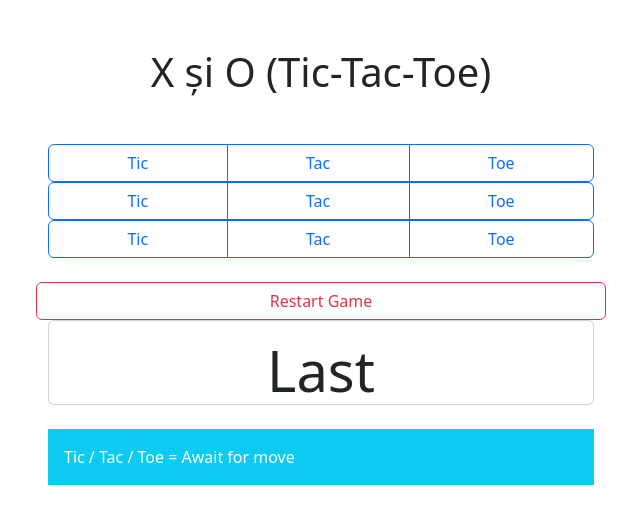
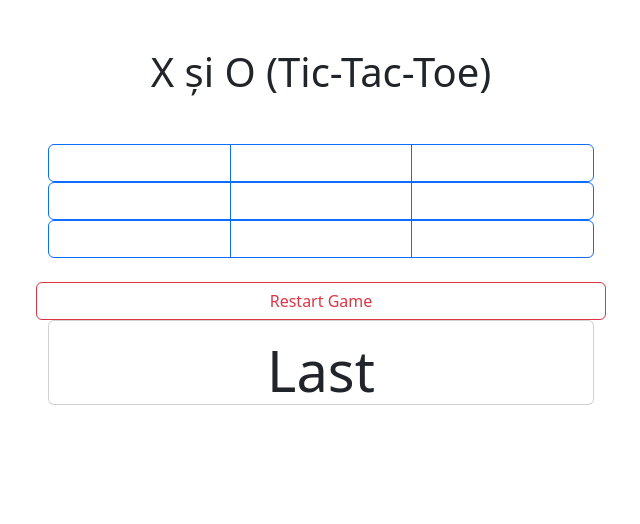
Before and after one commit to Tommy47x/Tic-Tac-Toe, a plain HTML site: page index.html in a window 1280 px wide. Shown: the whole page, without its empty margins (319-959 px from the left). Drawn offline with nearby package versions, Linux system fonts and the light colour scheme.

Commit message:
Update index.html
-modified the structure of buttons
-instead of loading the buttons with 'Tic / Tac or Toe'
-we are actually using "&nbsp;" (Non-Breaking space) for the buttons to stay the same size.

```diff
--- a/index.html
+++ b/index.html
@@ -4,37 +4,41 @@
 <head>
   <meta charset="UTF-8">
   <meta name="viewport" content="width=device-width, initial-scale=1.0">
-  <title>X și O</title>
+  <title>Tic-Tac-Toe</title>
   <link href="https://cdn.jsdelivr.net/npm/bootstrap@5.3.1/dist/css/bootstrap.min.css" rel="stylesheet"
     integrity="sha384-4bw+/aepP/YC94hEpVNVgiZdgIC5+VKNBQNGCHeKRQN+PtmoHDEXuppvnDJzQIu9" crossorigin="anonymous">
 </head>
 
 <body>
+
   <div class="container">
     <h1 class="text-center my-5">X și O (Tic-Tac-Toe)</h1>
     <div class="row justify-content-center">
       <div class="col-md-6">
         <div class="row">
-          <div class="btn-group" role="group" aria-label="Basic outlined example">
-            <button type="button" class="btn btn-outline-primary">Tic</button>
-            <button type="button" class="btn btn-outline-primary">Tac</button>
-            <button type="button" class="btn btn-outline-primary">Toe</button>
+
+          <div class="btn-group" role="group" aria-label="Large button group">
+
+            <button type="button" class="btn btn-outline-primary">&nbsp;</button>
+            <button type="button" class="btn btn-outline-primary">&nbsp;</button>
+            <button type="button" class="btn btn-outline-primary">&nbsp;</button>
           </div>
         </div>
         <div class="row">
-          <div class="btn-group" role="group" aria-label="Basic outlined example">
-            <button type="button" class="btn btn-outline-primary">Tic</button>
-            <button type="button" class="btn btn-outline-primary">Tac</button>
-            <button type="button" class="btn btn-outline-primary">Toe</button>
+          <div class="btn-group" role="group" aria-label="Large button group">
+            <button type="button" class="btn btn-outline-primary">&nbsp;</button>
+            <button type="button" class="btn btn-outline-primary">&nbsp;</button>
+            <button type="button" class="btn btn-outline-primary">&nbsp;</button>
           </div>
         </div>
         <div class="row">
-          <div class="btn-group" role="group" aria-label="Basic outlined example">
-            <button type="button" class="btn btn-outline-primary">Tic</button>
-            <button type="button" class="btn btn-outline-primary">Tac</button>
-            <button type="button" class="btn btn-outline-primary">Toe</button>
+          <div class="btn-group" role="group" aria-label="Large button group">
+            <button type="button" class="btn btn-outline-primary">&nbsp;</button>
+            <button type="button" class="btn btn-outline-primary">&nbsp;</button>
+            <button type="button" class="btn btn-outline-primary">&nbsp;</button>
           </div>
         </div>
+
         <br>
         <div class="row justify-content-center">
           <button type="button" class="btn btn-outline-danger" onClick="window.location.reload()">Restart Game</button>
@@ -43,11 +47,10 @@
           <div id="message" class="text-center mt-3 display-4">Last</div>
         </div>
         <br>
-        <div class="p-3 mb-2 bg-info text-white justify-content-center">Tic / Tac / Toe = Await for move</div>
       </div>
     </div>
+  </div>
 
-  </div>
   </div>
 
   <script src="script.js"></script>
```
